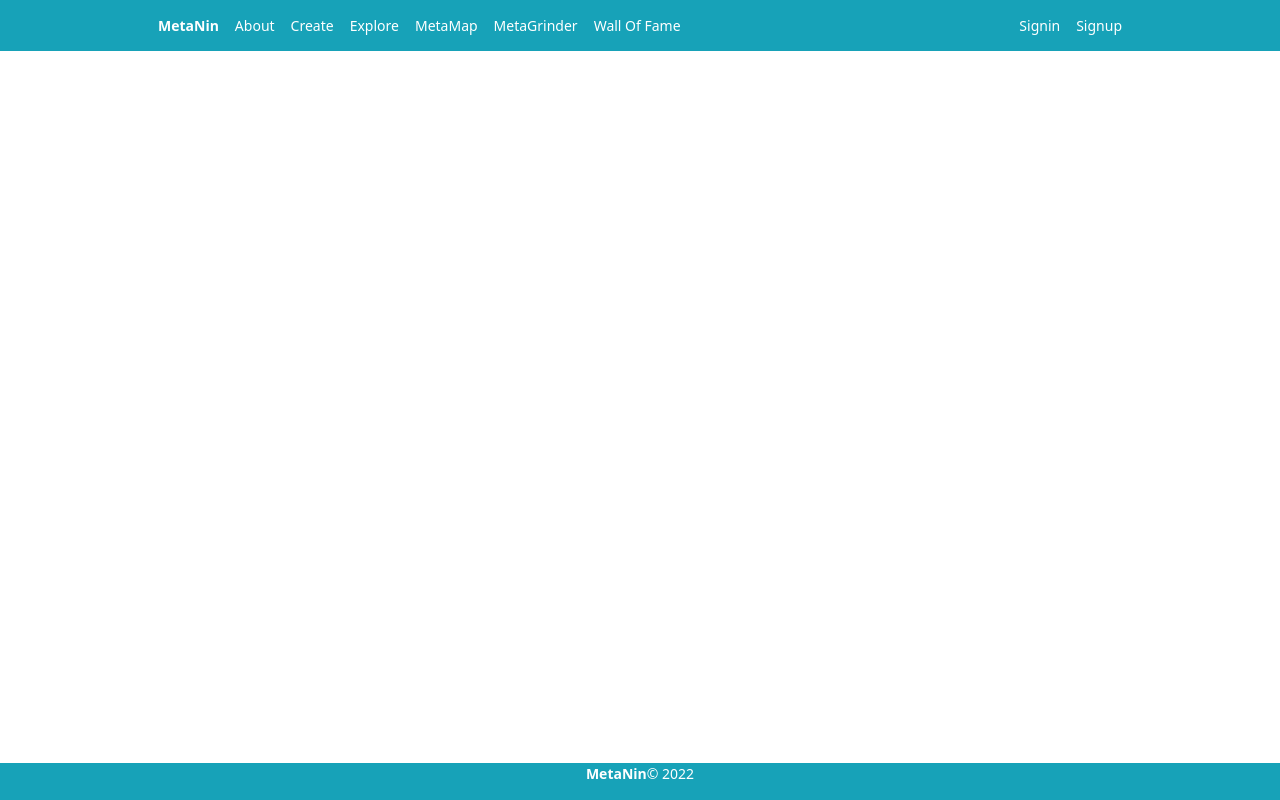
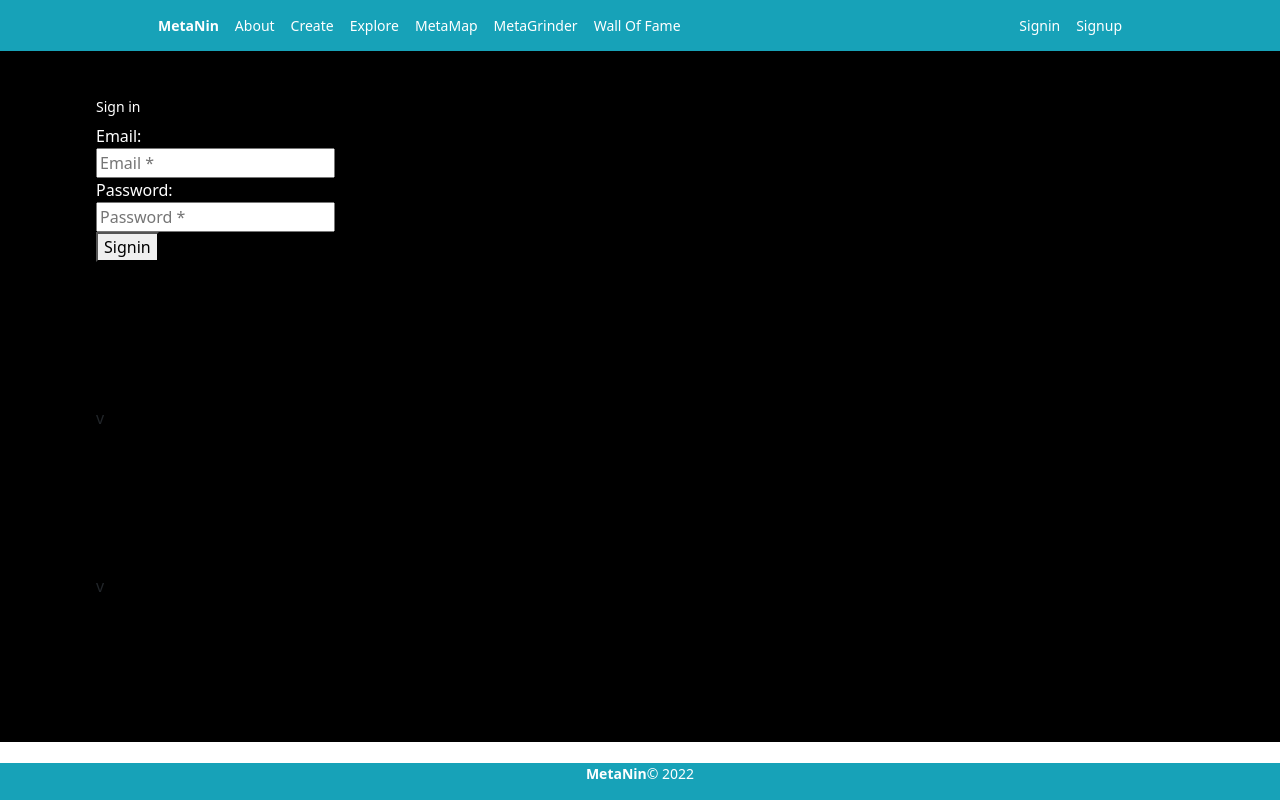
Before and after one commit to HanziD/MetaNin-app, an Angular app: page /Signin in a window 1280 px wide. Before the commit this address led to /. Built offline with nearby package versions, Linux system fonts and the light colour scheme.

Commit message:
Created/formatted sign in page

```diff
--- /dev/null
+++ b/src/app/SignIn/SignIn.component.css
@@ -0,0 +1,15 @@
+.pl-5{
+    padding-left: 3rem;
+}
+.ml-5{
+    margin-left: 3rem;
+}
+.m-5{
+    margin: 3rem;
+}
+div{
+    display: block;
+}
+.bg{
+    background-color: black;
+}
--- /dev/null
+++ b/src/app/SignIn/SignIn.component.html
@@ -0,0 +1,29 @@
+<div class="contact-area fix m-5 mb-95 ml-5 pl-5 bg">
+    <div class="contact-form pt-110">
+        <h1 class="contact-title text-white small">Sign in</h1>
+        <form id="signin-form">
+            <div class="row">
+                <div class="col-md-12">
+                    <div>
+                        <label class="text-white" for="email">Email: </label><br>
+                        <input value="" type="email" placeholder="Email *">
+                        <span class="text-danger"></span>
+                    </div>
+                </div>
+            </div>
+            <div class="row">
+                <div class="col-md-12">
+                        <div>
+                            <label for="password" class="text-white">Password: </label><br>
+                            <input type="password" placeholder="Password *">
+                            <span class="text-danger"></span>
+                        </div>
+                    </div>
+            </div>
+            <button class="submit-btn default-btn">
+                <span>Signin</span>
+            </button><br/><br/><br/><br/><br/><br/><br/>v<br/><br/><br/><br/><br/><br/><br/>v<br/><br/><br/><br/><br/><br/><br/>
+        </form>
+    </div>
+
+</div>
--- a/src/app/app-routing.module.ts
+++ b/src/app/app-routing.module.ts
@@ -5,12 +5,15 @@ import { CreateLayoutComponent } from './Create/CreateLayout.component';
 import { homepage } from './HomePage/HomePage.component';
 import { ExploreLayoutComponent } from './Explore/ExploreLayout.component';
 import { AboutLayoutComponent } from './About/AboutLayout.component';
+import { SignInComponent } from './SignIn/SignIn.component';
 
 const routes: Routes = [
   {path: 'Create', component: CreateLayoutComponent},
   {path: 'MetaNin', component: homepage},
   {path: 'Explore', component: ExploreLayoutComponent},
   {path: 'About', component: AboutLayoutComponent},
+  {path: 'Signin', component: SignInComponent},
+
 
 ];
 
--- a/src/app/app.component.html
+++ b/src/app/app.component.html
@@ -1,9 +1,5 @@
 <div class="bg">
 <mn-topnavbar>Loading...</mn-topnavbar>
 <router-outlet></router-outlet>
-
-
-
-
 <fm-footer>Loading...</fm-footer>
 </div>
--- a/src/app/app.module.ts
+++ b/src/app/app.module.ts
@@ -11,6 +11,7 @@ import { AppRoutingModule } from './app-routing.module';
 import { CreateLayoutComponent } from './Create/CreateLayout.component';
 import { ExploreLayoutComponent } from './Explore/ExploreLayout.component';
 import { AboutLayoutComponent } from './About/AboutLayout.component';
+import { SignInComponent } from './SignIn/SignIn.component';
 
 @NgModule({
   declarations: [
@@ -22,6 +23,8 @@ import { AboutLayoutComponent } from './About/AboutLayout.component';
     CreateLayoutComponent,
     ExploreLayoutComponent,
     AboutLayoutComponent,
+    SignInComponent,
+
 
   ],
   imports: [
--- a/src/app/header/topnavbar.component.html
+++ b/src/app/header/topnavbar.component.html
@@ -5,7 +5,7 @@
     </li>
 
     <li class="nav-item">
-      <a class="nav-link text-white" href="/About">About</a>
+      <a routerLink="About" class="nav-link text-white" href="/About">About</a>
     </li>
 
     <li class="nav-item">
@@ -31,7 +31,7 @@
 
   <ul class="nav small">
     <li class="nav-item">
-      <a class="nav-link text-white" href="/Signin">Signin</a>
+      <a routerLink="Signin" class="nav-link text-white" href="/Signin">Signin</a>
     </li>
 
     <li class="nav-item">
```
Also changed, not shown: src/app/SignIn/SignIn.component.ts (added, +10 -0 lines).
